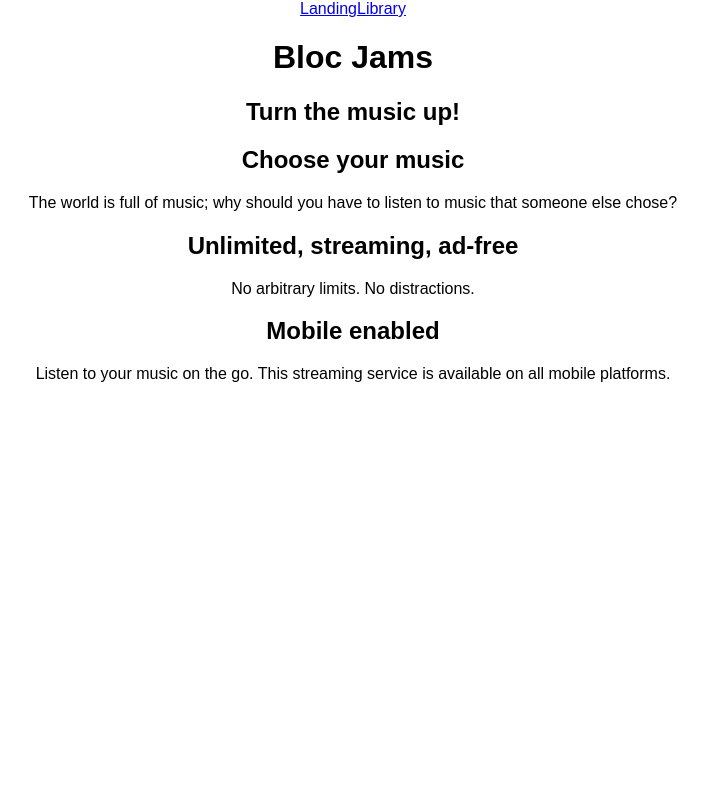
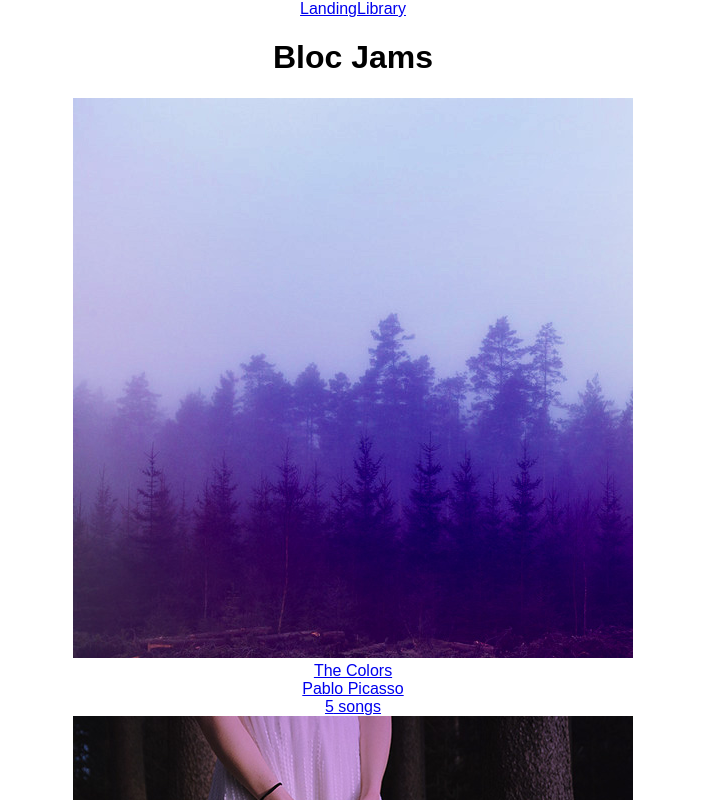
Before and after one commit to alexbanaga/bloc-jams-react, a React (Create React App) app: page /library in a window 1280 px wide. Shown: the top 800 px of the page, without its empty margins (287-995 px from the left). Built offline with nearby package versions, Linux system fonts and the light colour scheme.

Commit message:
add slug to router links for albums

```diff
--- a/src/App.js
+++ b/src/App.js
@@ -19,7 +19,7 @@ class App extends Component {
         <main>
           <Route exact path="/" component={Landing} />
           <Route path="/library" component={Library} />
-          <Route path="/album" component={Album} />
+          <Route path="/album/:slug" component={Album} />
         </main>
       </div>
     );
--- a/src/components/Album.js
+++ b/src/components/Album.js
@@ -1,9 +1,13 @@
-import React from 'react';
+import React, { Component } from 'react';
 
-const Album = () => (
-  <section className="landing">
-    Albums will go here
-  </section>
-);
+class Album extends Component {
+  render() {
+    return (
+      <section className="album">
+        <h1>{this.props.match.params.slug} Album will go here</h1>
+      </section>
+    );
+  }
+}
 
 export default Album;
--- a/src/components/Library.js
+++ b/src/components/Library.js
@@ -1,23 +1,30 @@
-import React from 'react';
+import React, { Component } from 'react';
+import albumData from './../data/albums'
+import { Link } from 'react-router-dom'
 
-const Library = () => (
-  <section className="library">
-    <h1 className="hero-title">Turn the music up!</h1>
-    <section className="selling-points">
-      <div className="point">
-        <h2 className="point-title">Choose your music</h2>
-        <p className="point-description">The world is full of music; why should you have to listen to music that someone else chose?</p>
-      </div>
-      <div className="point">
-        <h2 className="point-title">Unlimited, streaming, ad-free</h2>
-        <p className="point-description">No arbitrary limits. No distractions.</p>
-      </div>
-      <div className="point">
-        <h2 className="point-title">Mobile enabled</h2>
-        <p className="point-description">Listen to your music on the go. This streaming service is available on all mobile platforms.</p>
-      </div>
-    </section>
-  </section>
-);
+class Library extends Component {
+
+    constructor(props) {
+      super(props);
+      this.state = { albums: albumData };
+    }
+
+    render() {
+      return (
+        <section className='library'>
+          {
+            this.state.albums.map( (album, index) =>
+              <Link to={'/album/${album.slug}'} key={index}>
+                <img src={album.albumCover} alt={album.title} />
+                <div>{album.title}</div>
+                <div>{album.artist}</div>
+                <div>{album.songs.length} songs</div>
+              </Link>
+            )
+          }
+        </section>
+    );
+  }
+}
 
 export default Library;
--- /dev/null
+++ b/src/data/albums.js
@@ -0,0 +1,27 @@
+export default [{
+  title: 'The Colors',
+  artist: 'Pablo Picasso',
+  releaseInfo: '1909 Spanish Records',
+  albumCover: '/assets/images/album_covers/01.jpg',
+  slug: 'the-colors',
+  songs: [
+      { title: 'Blue', duration: '161.71', audioSrc: '/assets/music/blue.mp3' },
+      { title: 'Green', duration: '103.96', audioSrc: '/assets/music/green.mp3' },
+      { title: 'Red', duration: '268.45', audioSrc: '/assets/music/red.mp3' },
+      { title: 'Pink', duration: '153.14', audioSrc: '/assets/music/pink.mp3' },
+      { title: 'Magenta', duration: '374.22', audioSrc: '/assets/music/magenta.mp3' }
+  ]
+}, {
+    title: 'The Telephone',
+    artist: 'Guglielmo Marconi',
+    releaseInfo: '1909 EM',
+    albumCover: '/assets/images/album_covers/02.jpg',
+    slug: 'the-telephone',
+    songs: [
+      { title: 'Blue', duration: '161.71', audioSrc: '/assets/music/blue.mp3' },
+      { title: 'Green', duration: '103.96', audioSrc: '/assets/music/green.mp3' },
+      { title: 'Red', duration: '268.45', audioSrc: '/assets/music/red.mp3' },
+      { title: 'Pink', duration: '153.14', audioSrc: '/assets/music/pink.mp3' },
+      { title: 'Magenta', duration: '374.22', audioSrc: '/assets/music/magenta.mp3' }
+    ]
+}];
```
